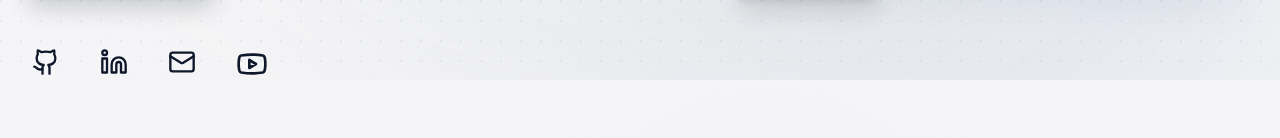
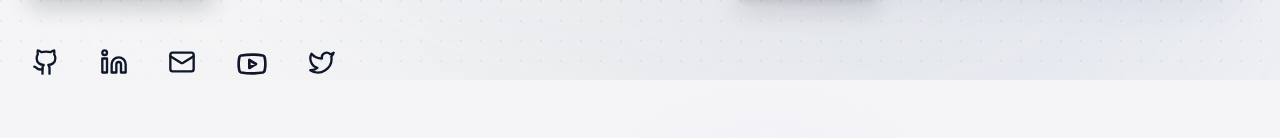
Before and after one commit to himmatmundhe07/himmat-s_portfolio, a React (Vite) app: page / in a window 1280 px wide. Shown: the part 720-858 px from the top of the page. Built offline with nearby package versions, Linux system fonts and the light colour scheme.

Commit message:
fix: update LinkedIn URL and add X (Twitter) social links

```diff
--- a/src/components/Footer.jsx
+++ b/src/components/Footer.jsx
@@ -72,10 +72,10 @@ export default function Footer() {
                                 <a href="https://github.com/himmatmundhe07" target="_blank" rel="noopener noreferrer" className="bg-slate-800 p-2 rounded-lg hover:bg-slate-700 hover:text-white transition-all text-slate-400">
                                     <Github size={20} />
                                 </a>
-                                <a href="https://linkedin.com/in/himmat-mundhe-17b5a1213" target="_blank" rel="noopener noreferrer" className="bg-slate-800 p-2 rounded-lg hover:bg-blue-600 hover:text-white transition-all text-slate-400">
+                                <a href="https://www.linkedin.com/in/himmat-mundhe" target="_blank" rel="noopener noreferrer" className="bg-slate-800 p-2 rounded-lg hover:bg-blue-600 hover:text-white transition-all text-slate-400">
                                     <Linkedin size={20} />
                                 </a>
-                                <a href="https://twitter.com/himmat_mundhe" target="_blank" rel="noopener noreferrer" className="bg-slate-800 p-2 rounded-lg hover:bg-sky-500 hover:text-white transition-all text-slate-400">
+                                <a href="https://x.com/Himmat_Mundhe" target="_blank" rel="noopener noreferrer" className="bg-slate-800 p-2 rounded-lg hover:bg-sky-500 hover:text-white transition-all text-slate-400">
                                     <Twitter size={20} />
                                 </a>
                             </div>
--- a/src/sections/Contact.jsx
+++ b/src/sections/Contact.jsx
@@ -1,7 +1,7 @@
 import React, { useState, useRef } from 'react';
 import { motion } from 'framer-motion';
 import emailjs from '@emailjs/browser';
-import { Mail, Loader2, Send, Github, Linkedin, ExternalLink, Youtube, Phone } from 'lucide-react';
+import { Mail, Loader2, Send, Github, Linkedin, ExternalLink, Youtube, Phone, Twitter } from 'lucide-react';
 import { SiLeetcode } from 'react-icons/si';
 
 export default function Contact() {
@@ -105,7 +105,7 @@ export default function Contact() {
                                     <span className="font-medium">himmat.mundhe.cg@gmail.com</span>
                                 </a>
 
-                                <a href="https://linkedin.com/in/himmat-mundhe-17b5a1213" target="_blank" rel="noopener noreferrer" className="flex items-center gap-4 text-slate-600 dark:text-slate-300 hover:text-blue-700 dark:hover:text-blue-400 transition-colors group">
+                                <a href="https://www.linkedin.com/in/himmat-mundhe" target="_blank" rel="noopener noreferrer" className="flex items-center gap-4 text-slate-600 dark:text-slate-300 hover:text-blue-700 dark:hover:text-blue-400 transition-colors group">
                                     <div className="w-12 h-12 bg-blue-50 dark:bg-slate-700 rounded-full flex items-center justify-center text-blue-700 dark:text-blue-400 group-hover:bg-blue-700 group-hover:text-white transition-all duration-300">
                                         <Linkedin size={22} />
                                     </div>
@@ -125,6 +125,14 @@ export default function Contact() {
                                         <Youtube size={22} />
                                     </div>
                                     <span className="font-medium">YouTube Channel</span>
+                                    <ExternalLink size={16} className="opacity-0 group-hover:opacity-100 transition-opacity ml-auto" />
+                                </a>
+
+                                <a href="https://x.com/Himmat_Mundhe" target="_blank" rel="noopener noreferrer" className="flex items-center gap-4 text-slate-600 dark:text-slate-300 hover:text-slate-900 dark:hover:text-white transition-colors group">
+                                    <div className="w-12 h-12 bg-slate-100 dark:bg-slate-700 rounded-full flex items-center justify-center text-slate-900 dark:text-white group-hover:bg-slate-900 group-hover:text-white transition-all duration-300">
+                                        <Twitter size={22} />
+                                    </div>
+                                    <span className="font-medium">X (Twitter)</span>
                                     <ExternalLink size={16} className="opacity-0 group-hover:opacity-100 transition-opacity ml-auto" />
                                 </a>
 
--- a/src/sections/Hero.jsx
+++ b/src/sections/Hero.jsx
@@ -1,6 +1,6 @@
 import React from "react";
 import { motion } from "framer-motion";
-import { Github, Linkedin, Mail, ArrowRight, Download, Youtube } from "lucide-react";
+import { Github, Linkedin, Mail, ArrowRight, Download, Youtube, Twitter } from "lucide-react";
 import { Typewriter } from 'react-simple-typewriter';
 import profileImage from "../assets/himmat.png";
 
@@ -102,7 +102,7 @@ export default function Hero() {
                             <Github size={28} />
                         </a>
                         <a
-                            href="https://www.linkedin.com/in/himmat-mundhe-17b5a1213"
+                            href="https://www.linkedin.com/in/himmat-mundhe"
                             target="_blank"
                             rel="noopener noreferrer"
                             className="hover:text-blue-700 dark:hover:text-blue-400 transition-colors p-2 hover:bg-blue-50 dark:hover:bg-slate-800 rounded-full"
@@ -122,6 +122,14 @@ export default function Hero() {
                             className="hover:text-red-500 dark:hover:text-red-400 transition-colors p-2 hover:bg-red-50 dark:hover:bg-slate-800 rounded-full"
                         >
                             <Youtube size={32} />
+                        </a>
+                        <a
+                            href="https://x.com/Himmat_Mundhe"
+                            target="_blank"
+                            rel="noopener noreferrer"
+                            className="hover:text-slate-900 dark:hover:text-white transition-colors p-2 hover:bg-slate-100 dark:hover:bg-slate-800 rounded-full"
+                        >
+                            <Twitter size={28} />
                         </a>
                     </motion.div>
                 </motion.div>
```
